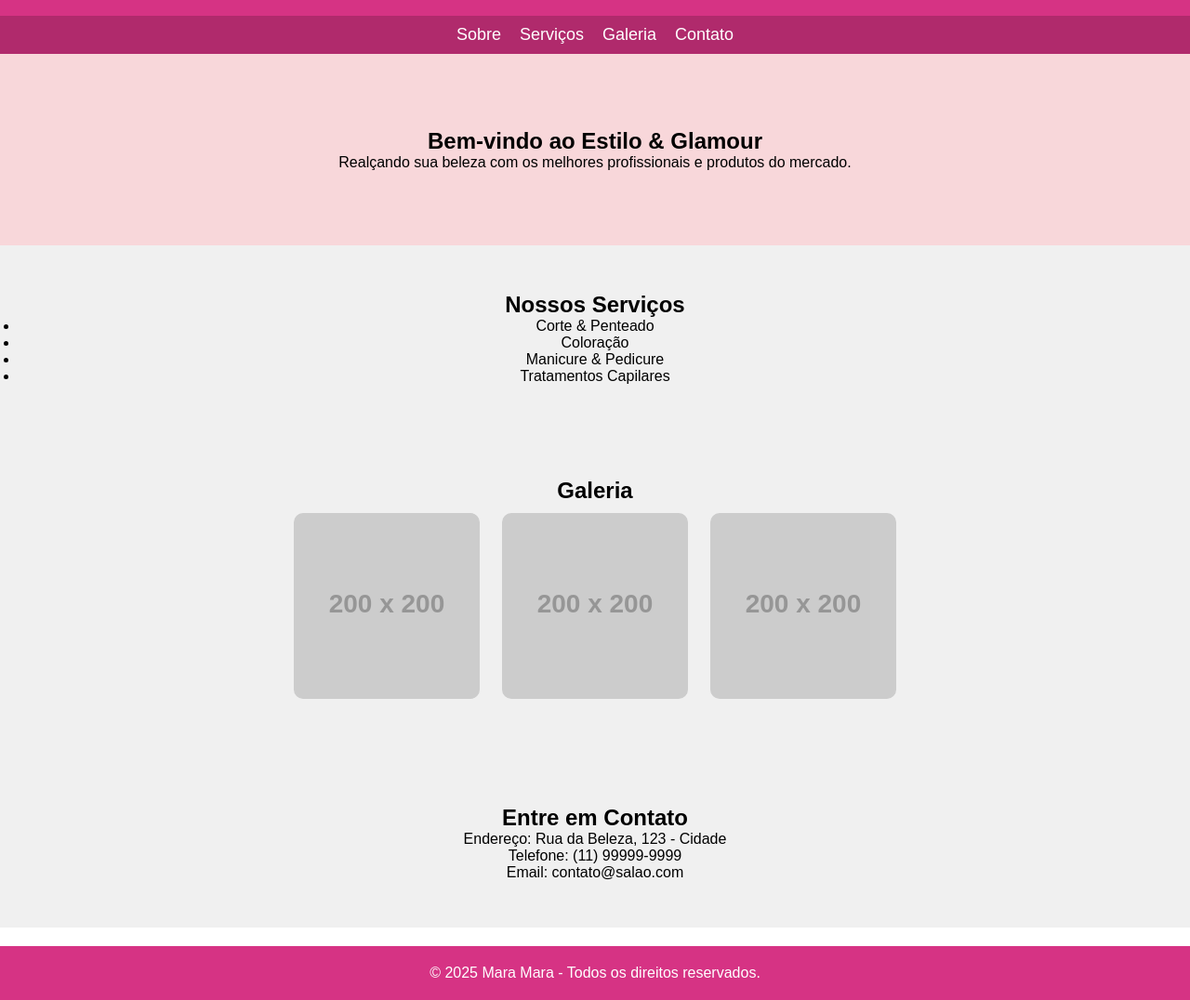
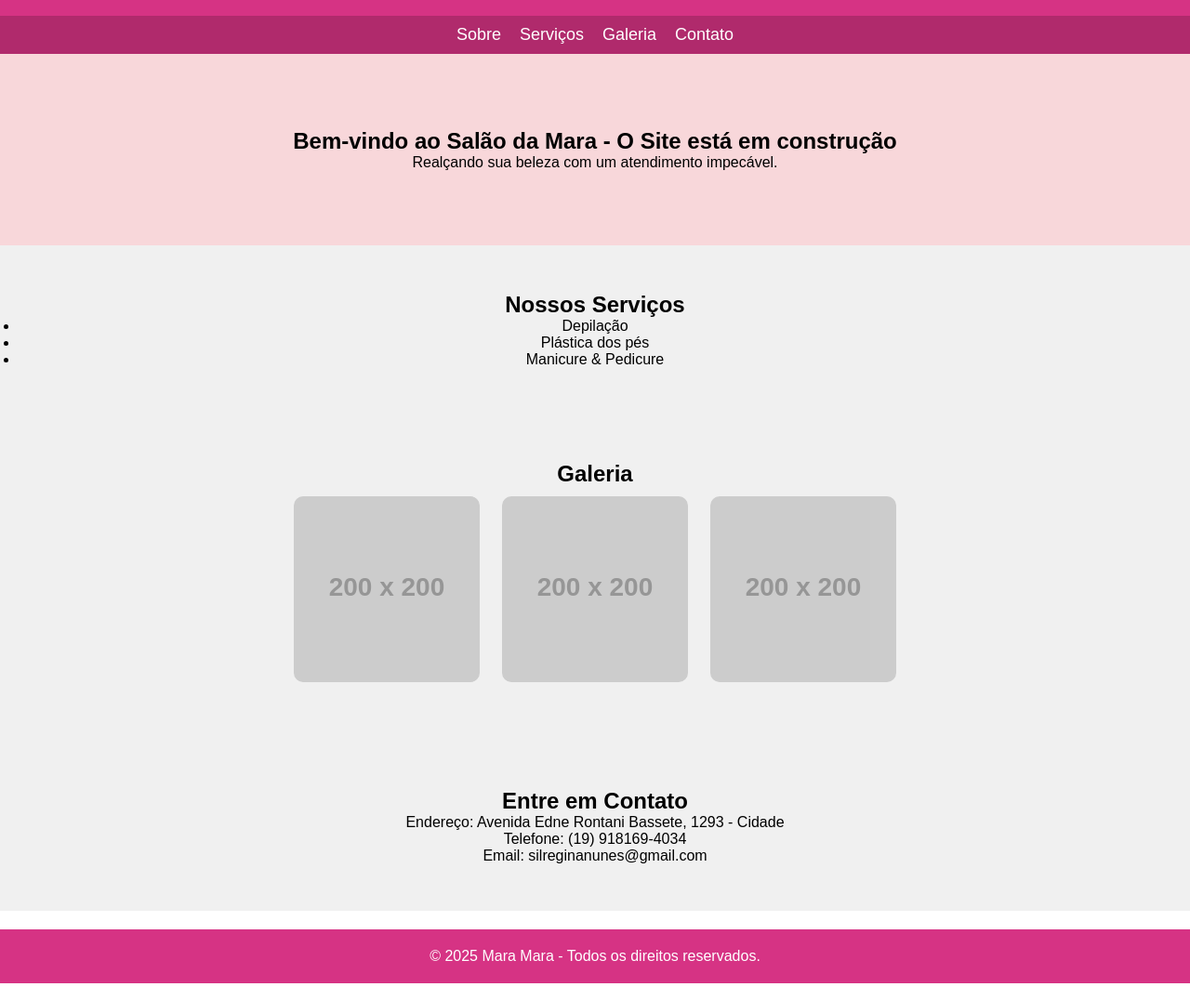
Before and after one commit to HegonBarbella/Mara-Mara, a plain HTML site: page index.html in a window 1280 px wide. Shown: the part 60-1136 px from the top of the page at 93% size. Drawn offline with Linux system fonts and the light colour scheme; placeholder pictures from the web are drawn by us.

Commit message:
Alteração de algumas palavras

```diff
--- a/index.html
+++ b/index.html
@@ -28,16 +28,15 @@
         <a href="#contact">Contato</a>
     </nav>
     <section id="about" class="hero">
-        <h2>Bem-vindo ao Estilo & Glamour</h2>
-        <p>Realçando sua beleza com os melhores profissionais e produtos do mercado.</p>
+        <h2>Bem-vindo ao Salão da Mara - O Site está em construção</h2>
+        <p>Realçando sua beleza com um atendimento impecável.</p>
     </section>
     <section id="services" class="services">
         <h2>Nossos Serviços</h2>
         <ul>
-            <li>Corte & Penteado</li>
-            <li>Coloração</li>
+            <li>Depilação</li>
+            <li>Plástica dos pés</li>
             <li>Manicure & Pedicure</li>
-            <li>Tratamentos Capilares</li>
         </ul>
     </section>
     <section id="gallery" class="gallery">
@@ -48,9 +47,9 @@
     </section>
     <section id="contact" class="contact">
         <h2>Entre em Contato</h2>
-        <p>Endereço: Rua da Beleza, 123 - Cidade</p>
-        <p>Telefone: (11) 99999-9999</p>
-        <p>Email: contato@salao.com</p>
+        <p>Endereço: Avenida Edne Rontani Bassete, 1293 - Cidade</p>
+        <p>Telefone: (19) 918169-4034</p>
+        <p>Email: silreginanunes@gmail.com</p>
     </section>
     <footer>
         <p>&copy; 2025 Mara Mara - Todos os direitos reservados.</p>
```
